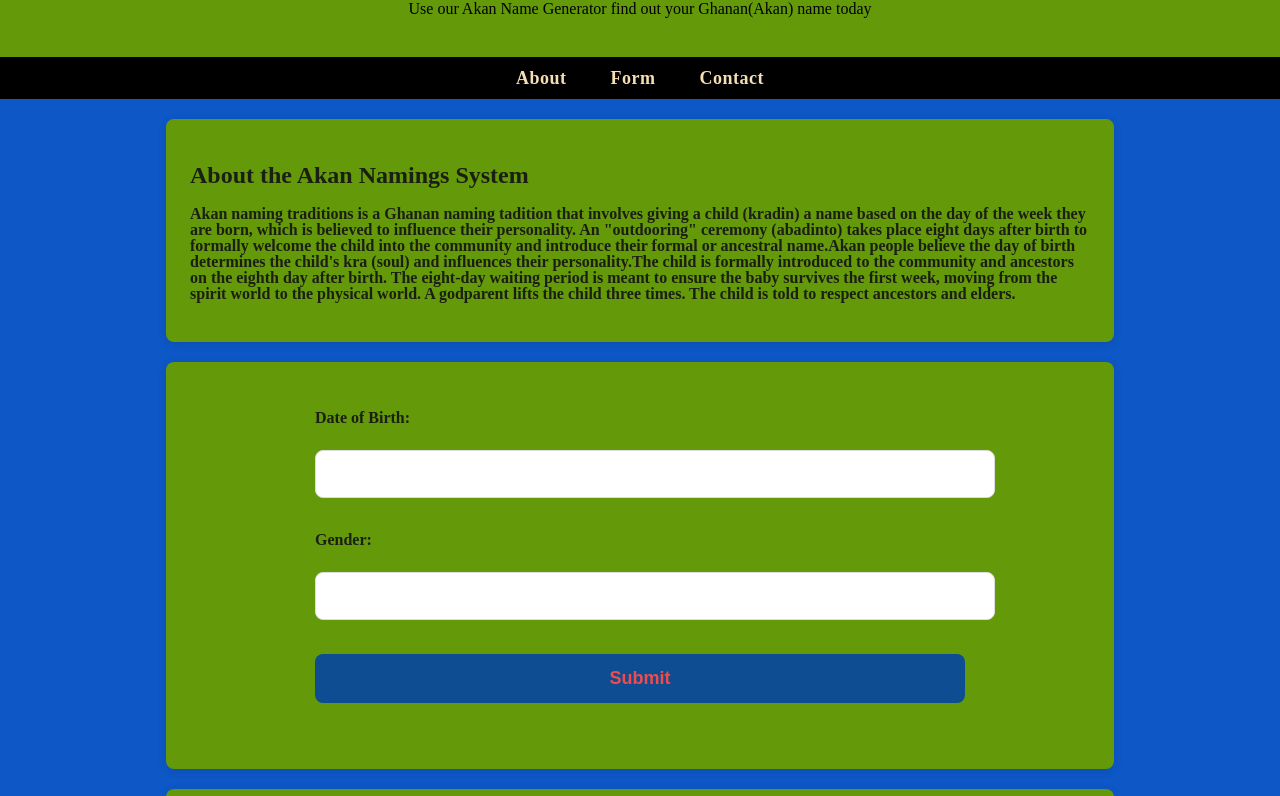
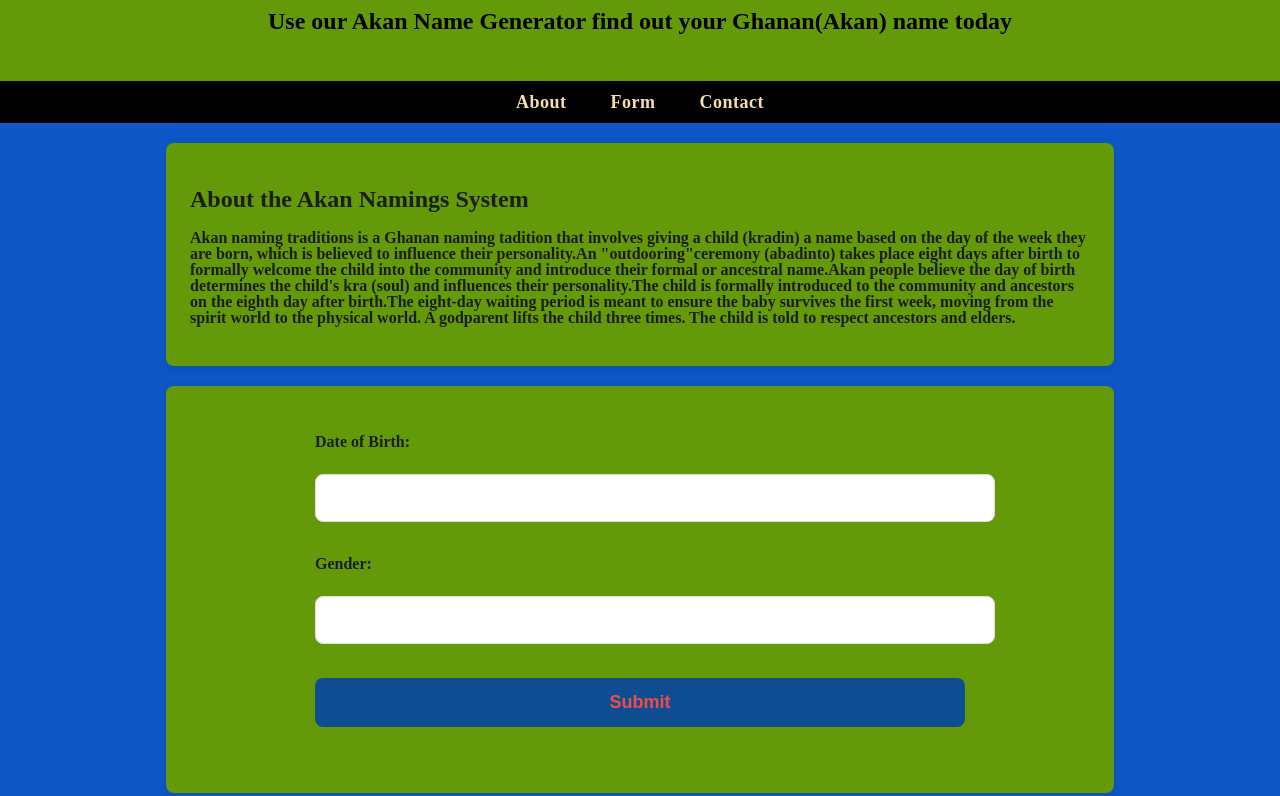
Before and after one commit to sabinaimani0-wq/akan-name-generator, a plain HTML site: page index.html in a window 1280 px wide. Shown: the part 257-1053 px from the top of the page. Drawn offline with Linux system fonts and the light colour scheme.

Commit message:
changed about the website

```diff
--- a/styles.css
+++ b/styles.css
@@ -15,6 +15,10 @@ text-align: center;
 header a{
     text-decoration: none;
     color: inherit;
+}
+.scorpion{
+    font-weight: 800;
+    font-size: x-large;
 }
 .f1{
     width: 100px;
```
Also changed, not shown: index.html (+2 -3 lines).
